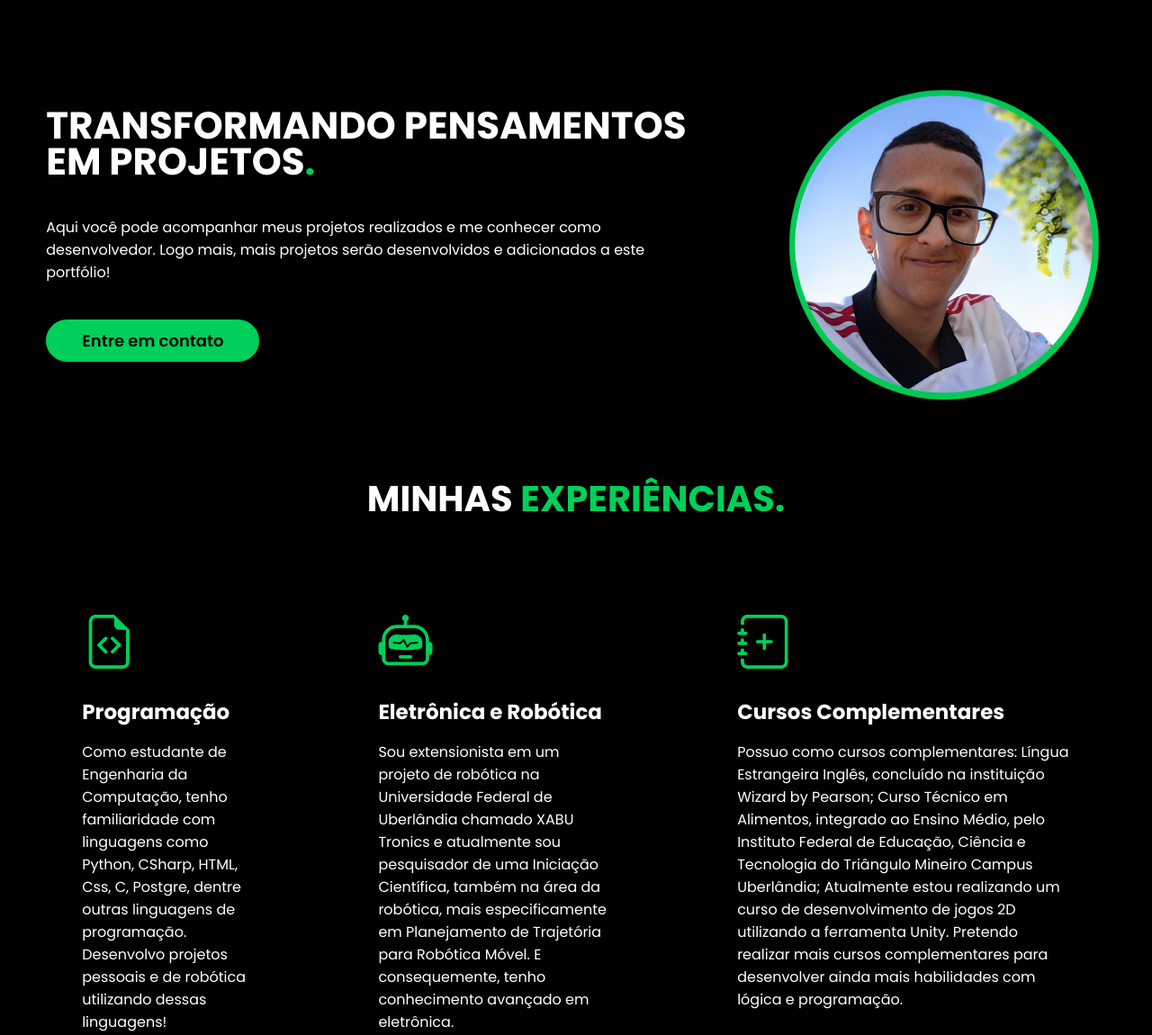
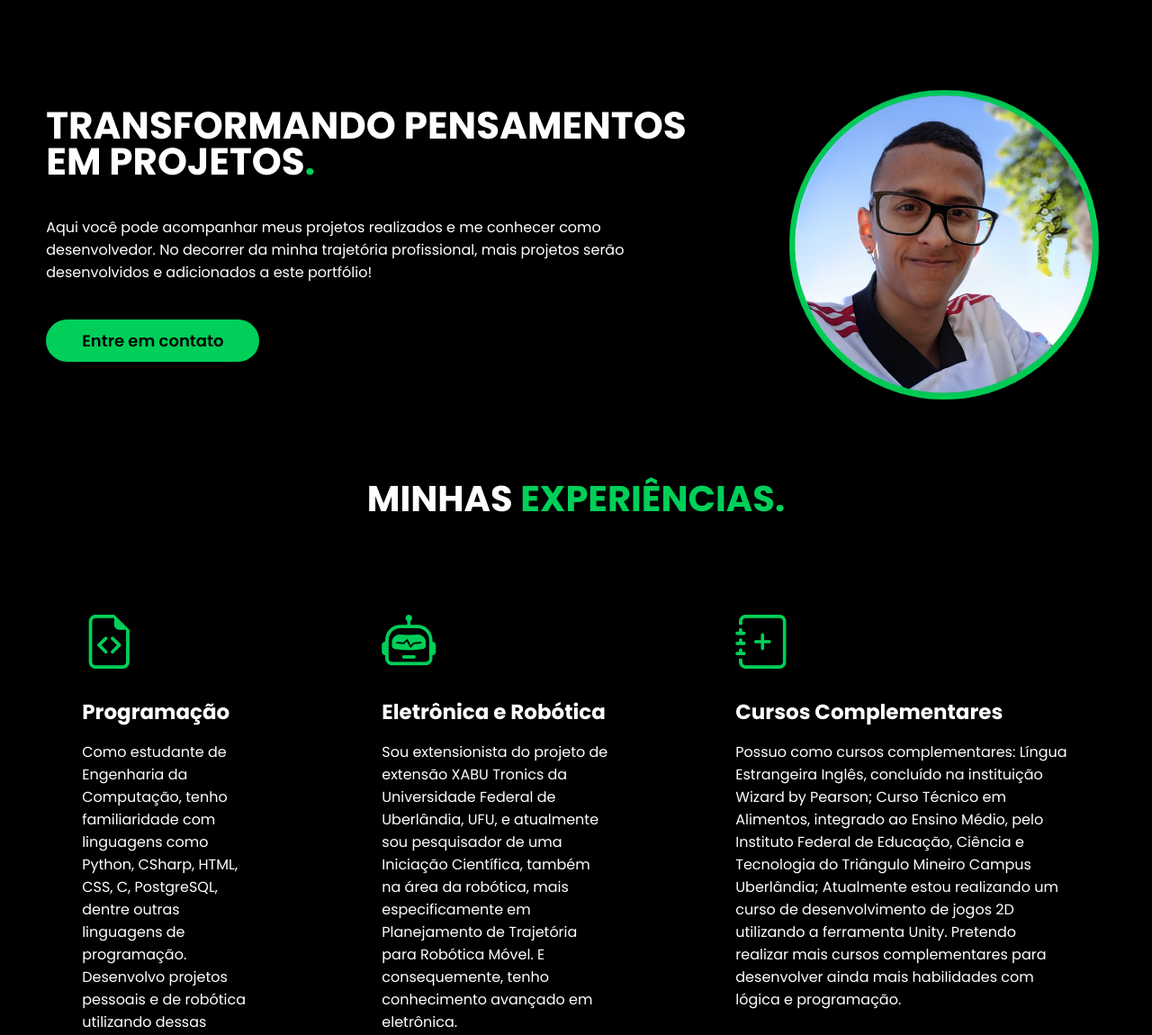
Before and after one commit to Vhcmorais/portfolio, a plain HTML site: page index.html in a window 1280 px wide. Shown: the part 150-1300 px from the top of the page at 90% size. Drawn offline with nearby package versions, Linux system fonts and the light colour scheme.

Commit message:
segunda commit

```diff
--- a/index.html
+++ b/index.html
@@ -48,7 +48,7 @@
                 <div class="flex">
                     <div class="txt-topo-site">
                         <h1> TRANSFORMANDO PENSAMENTOS EM PROJETOS<span>.</span></h1>
-                        <p> Aqui você pode acompanhar meus projetos realizados e me conhecer como desenvolvedor. Logo mais, mais projetos
+                        <p> Aqui você pode acompanhar meus projetos realizados e me conhecer como desenvolvedor. No decorrer da minha trajetória profissional, mais projetos
                             serão desenvolvidos e adicionados a este portfólio!</p>
 
                         <div class="btn-contato">
@@ -74,14 +74,13 @@
                         <i class="bi bi-file-earmark-code"></i>
                         <h3>Programação</h3>
                         <p>Como estudante de Engenharia da Computação, tenho familiaridade com linguagens como
-                            Python, CSharp, HTML, Css, C, Postgre, dentre outras linguagens de programação.
+                            Python, CSharp, HTML, CSS, C, PostgreSQL, dentre outras linguagens de programação.
                             Desenvolvo projetos pessoais e de robótica utilizando dessas linguagens! </p>
                     </div> <!-- especialidades box -->
                     <div class="especialidades-box">
                         <i class="bi bi-robot"></i>
                         <h3>Eletrônica e Robótica</h3>
-                        <p>Sou extensionista em um projeto de robótica na Universidade Federal de Uberlândia
-                            chamado XABU Tronics e atualmente sou pesquisador de uma Iniciação Científica, também
+                        <p>Sou extensionista do projeto de extensão XABU Tronics da Universidade Federal de Uberlândia, UFU, e atualmente sou pesquisador de uma Iniciação Científica, também
                             na área da robótica, mais especificamente em Planejamento de Trajetória para Robótica Móvel.
                             E consequemente, tenho conhecimento avançado em eletrônica.</p>
                     </div> <!-- especialidades box -->
```
